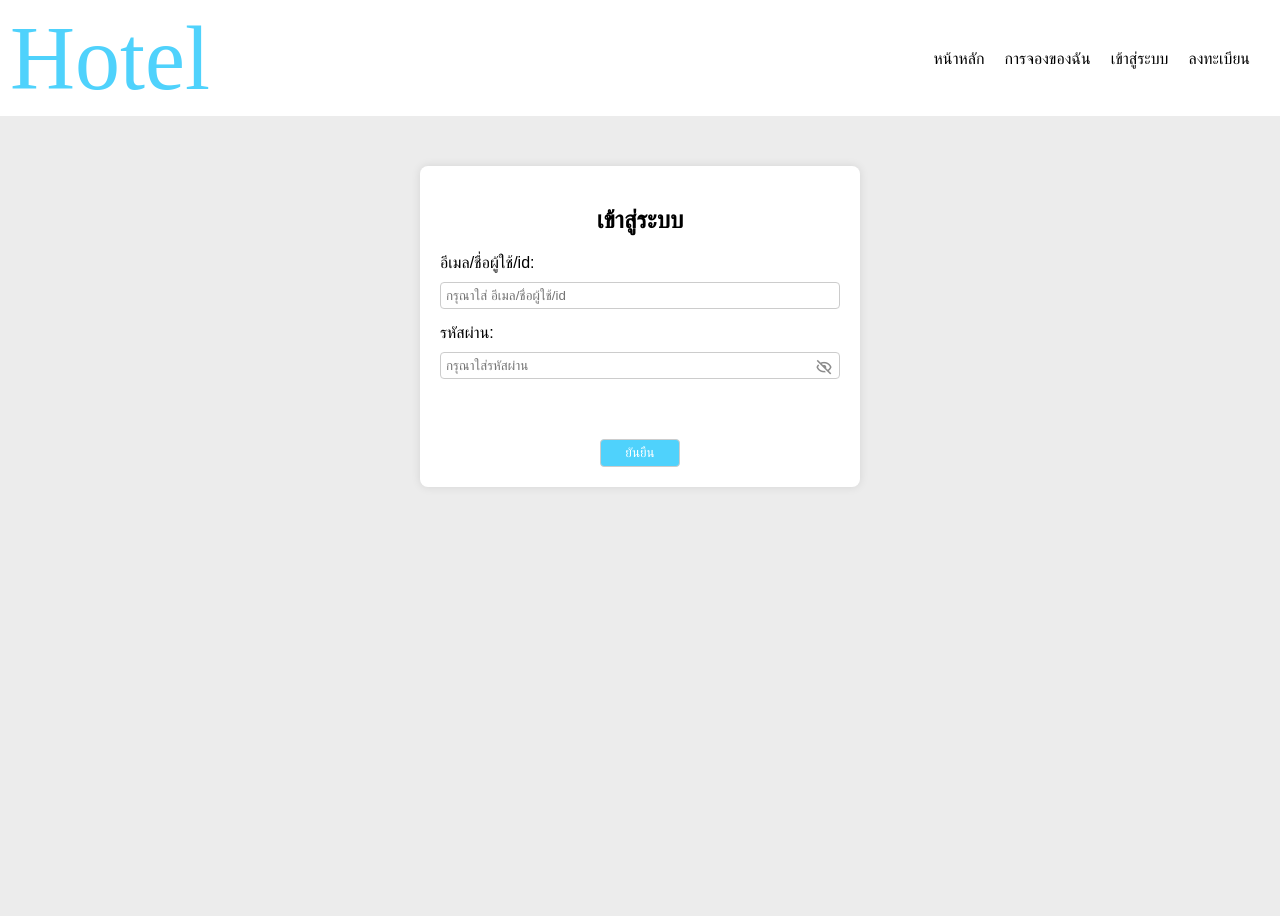
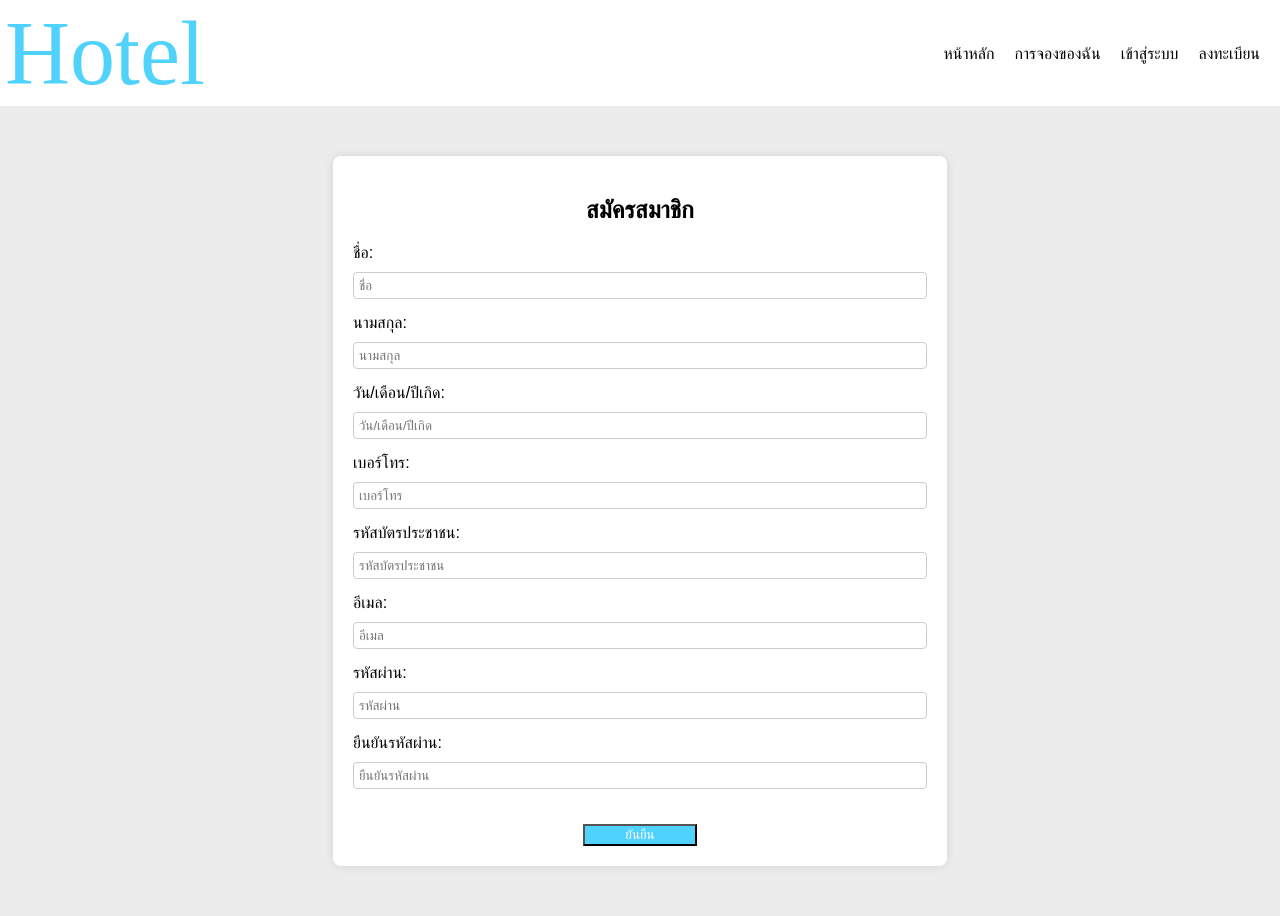
Before and after one commit to fumizz01/DBY3T1, a Django app: page / in a window 1280 px wide. Run offline with Django 3.2, Linux system fonts and the light colour scheme; some web fonts are replaced.

Commit message:
ทำ css เพิ่มใน register, แก้ merge conflict

```diff
--- a/project/static/css/style.css
+++ b/project/static/css/style.css
@@ -13,7 +13,8 @@ body{
 }
 
 .nav{
-    margin: 10px;
+    background-color: white;
+    padding: 5px;
     height: 12%;
     display: flex;
     list-style: none;
@@ -88,10 +89,11 @@ footer{
 body.login{
     margin: 0;
     padding: 0;
-    overflow: hidden;
+    background-color: #ECECEC;
+    font-family: Arial, sans-serif;
 }
 
-div.login-body {
+div.login-body, div.register-body {
     width: 100%;
     height: 100%;
     font-family: Arial, sans-serif;
@@ -110,7 +112,17 @@ div.login-container {
     box-shadow: 0 0 10px rgba(0, 0, 0, 0.1);
 }
 
-form.login {
+div.register-container {
+    width: 574px;
+    height: fit-content;
+    margin: 50px auto;
+    background-color: #fff;
+    padding: 20px;
+    border-radius: 8px;
+    box-shadow: 0 0 10px rgba(0, 0, 0, 0.1);
+}
+
+form.login, form.register {
     display: flex;
     flex-direction: column;
 }
@@ -125,12 +137,11 @@ form.login {
     color: #8b8b8b;
 }
 
-label.login {
+label.login, label.register {
     display: block;
-
 }
 
-input.login {
+input.login, input.register {
     display: block;
     padding: 5px;
     width: 100%;
@@ -141,14 +152,15 @@ input.login {
     box-sizing: border-box;
 }
 
-input[id='login-button'] {
+input.login-submit, input.register-submit {
     color: white;
     margin: 35px auto 0 auto;
+    display: block;
     background-color: #4FD2FC;
     width: 20%;
 }
 
-#head {
+h2.head {
     margin: 20px auto;
     text-align: center;
 }
--- a/project/templates/login.html
+++ b/project/templates/login.html
@@ -4,7 +4,7 @@
     <div class = "login-body" id = "login-body">
         <form class='login' action = "">
             <div id="login-container" class = "login-container">
-                <h2 id="head">เข้าสู่ระบบ</h2>
+                <h2 class="head">เข้าสู่ระบบ</h2>
                 <label class='login' for = "login-user">อีเมล/ชื่อผู้ใช้/id:
                     <input id = "login-user" class='login' name = "login-user" type = "text" placeholder="กรุณาใส่ อีเมล/ชื่อผู้ใช้/id" required>
                 </label>
--- a/project/templates/register.html
+++ b/project/templates/register.html
@@ -1,25 +1,20 @@
-<!DOCTYPE html>
-<html lang='en'>
-<head>
-    <meta charset="UTF-8">
-    <link rel="stylesheet" href="style.css">
-</head>
-<body>
-    <div class = "box" id = "register">
-        <form action = "">
-            <div id = "container">
-                <h2 id="head">สมัครสมาชิก</h2>
-                <label for = "firstname">ชื่อ: <input id = "firstname" name = "firstname" type = "text" placeholder="ชื่อ" required></label>
-                <label for = "lastname">นามสกุล: <input id = "lastname" name = "lastname" type = "text" placeholder="นามสกุล" required></label>
-                <label for = "birthday">วัน/เดือน/ปีเกิด: <input id = "birthday" name = "birthday" type = "text" placeholder="วัน/เดือน/ปีเกิด"required></label>
-                <label for = "tol">เบอร์โทร: <input id = "tol" name = "tol" type = "text" pattern="[0-9]{10}" placeholder="เบอร์โทร"required></label>
-                <label for = "id_number">รหัสบัตรประชาชน: <input id = "id_number" name = "id_number" type = "text" placeholder="รหัสบัตรประชาชน" pattern="[0-9]{13}" required></label>
-                <label for = "email">อีเมล: <input id = "email" name = "email" type = "email" placeholder="อีเมล" required></label>
-                <label for = "password">รหัสผ่าน: <input id = "password" name = "password" type = "password" placeholder="รหัสผ่าน" pattern="(?=.*\d)(?=.*[a-z])(?=.*[A-Z]).{8,}" required></label>
-                <label for = "password_confirm">ยืนยันรหัสผ่าน: <input id = "password_confirm" name = "password_confirm" type = "text" placeholder="ยืนยันรหัสผ่าน" pattern="(?=.*\d)(?=.*[a-z])(?=.*[A-Z]).{8,}" required></label>
-                <input id = "submit" type="submit" value="ยันยืน">
+{% extends 'login_base.html'%}
+{% block title %}Register{% endblock %}
+{% block contend %}
+    <div class = "register-body" id = "register-body">
+        <form class='register' action = "">
+            <div class = "register-container">
+                <h2 class="head">สมัครสมาชิก</h2>
+                <label class='register' for = "firstname">ชื่อ: <input class='register' id = "firstname" name = "firstname" type = "text" placeholder="ชื่อ" required></label>
+                <label class='register' for = "lastname">นามสกุล: <input class='register' id = "lastname" name = "lastname" type = "text" placeholder="นามสกุล" required></label>
+                <label class='register' for = "birthday">วัน/เดือน/ปีเกิด: <input class='register' id = "birthday" name = "birthday" type = "text" placeholder="วัน/เดือน/ปีเกิด"required></label>
+                <label class='register' for = "tol">เบอร์โทร: <input class='register' id = "tol" name = "tol" type = "text" pattern="[0-9]{10}" placeholder="เบอร์โทร"required></label>
+                <label class='register' for = "id_number">รหัสบัตรประชาชน: <input class='register' id = "id_number" name = "id_number" type = "text" placeholder="รหัสบัตรประชาชน" pattern="[0-9]{13}" required></label>
+                <label class='register' for = "email">อีเมล: <input class='register' id = "email" name = "email" type = "email" placeholder="อีเมล" required></label>
+                <label class='register' for = "password">รหัสผ่าน: <input class='register' id = "password" name = "password" type = "password" placeholder="รหัสผ่าน" pattern="(?=.*\d)(?=.*[a-z])(?=.*[A-Z]).{8,}" required></label>
+                <label class='register' for = "password_confirm">ยืนยันรหัสผ่าน: <input class='register' id = "password_confirm" name = "password_confirm" type = "text" placeholder="ยืนยันรหัสผ่าน" pattern="(?=.*\d)(?=.*[a-z])(?=.*[A-Z]).{8,}" required></label>
+                <input class='register-submit' id = "register-button" type="submit" value="ยันยืน">
             </div>
         </form>
     </div>
-</body>
-<html>
+{% endblock %}
--- a/project/views.py
+++ b/project/views.py
@@ -2,4 +2,4 @@ from django.shortcuts import render
 
 # Create your views here.
 def index(request):
-    return render(request, 'login.html')
+    return render(request, 'register.html')
```
